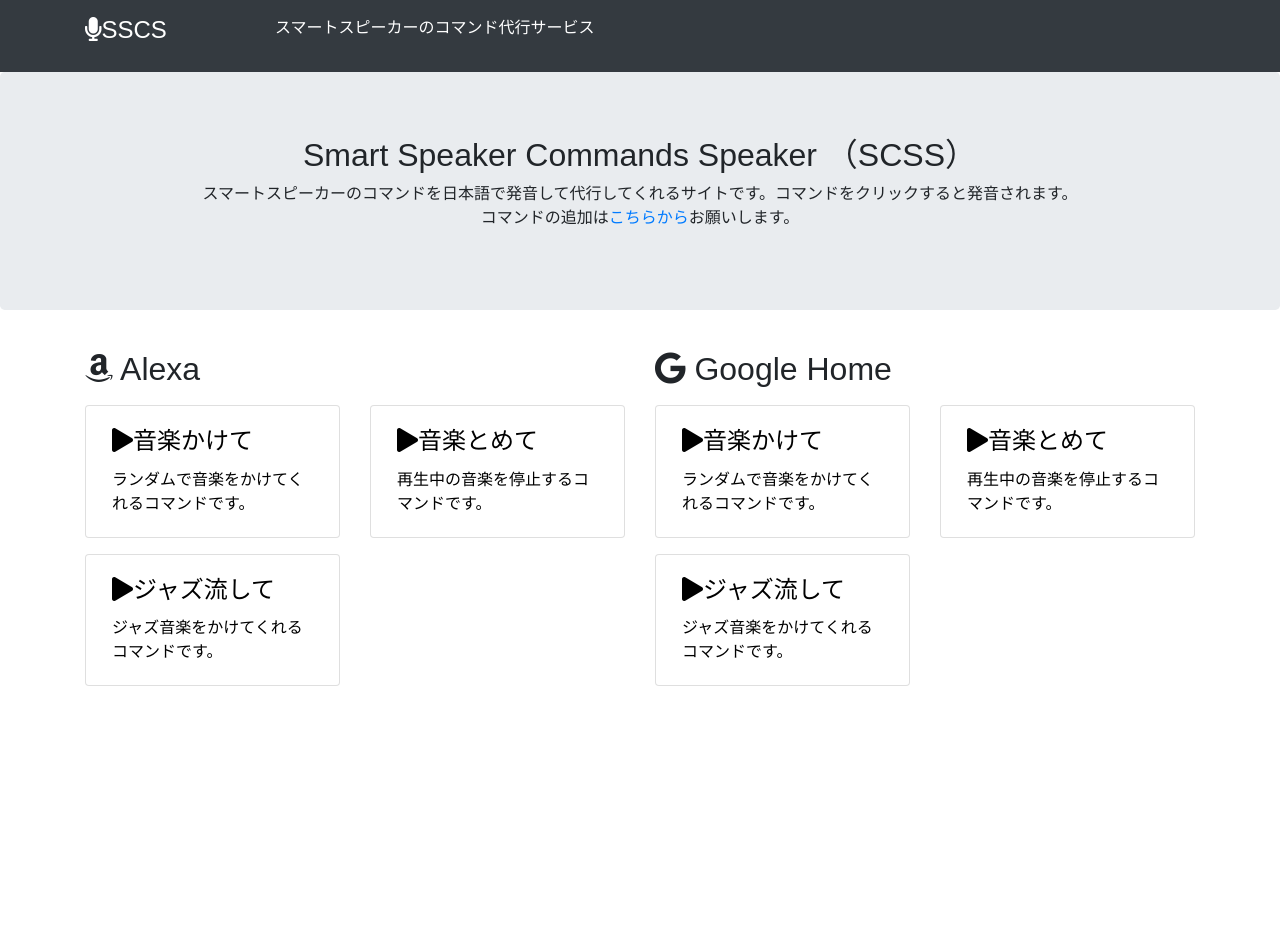
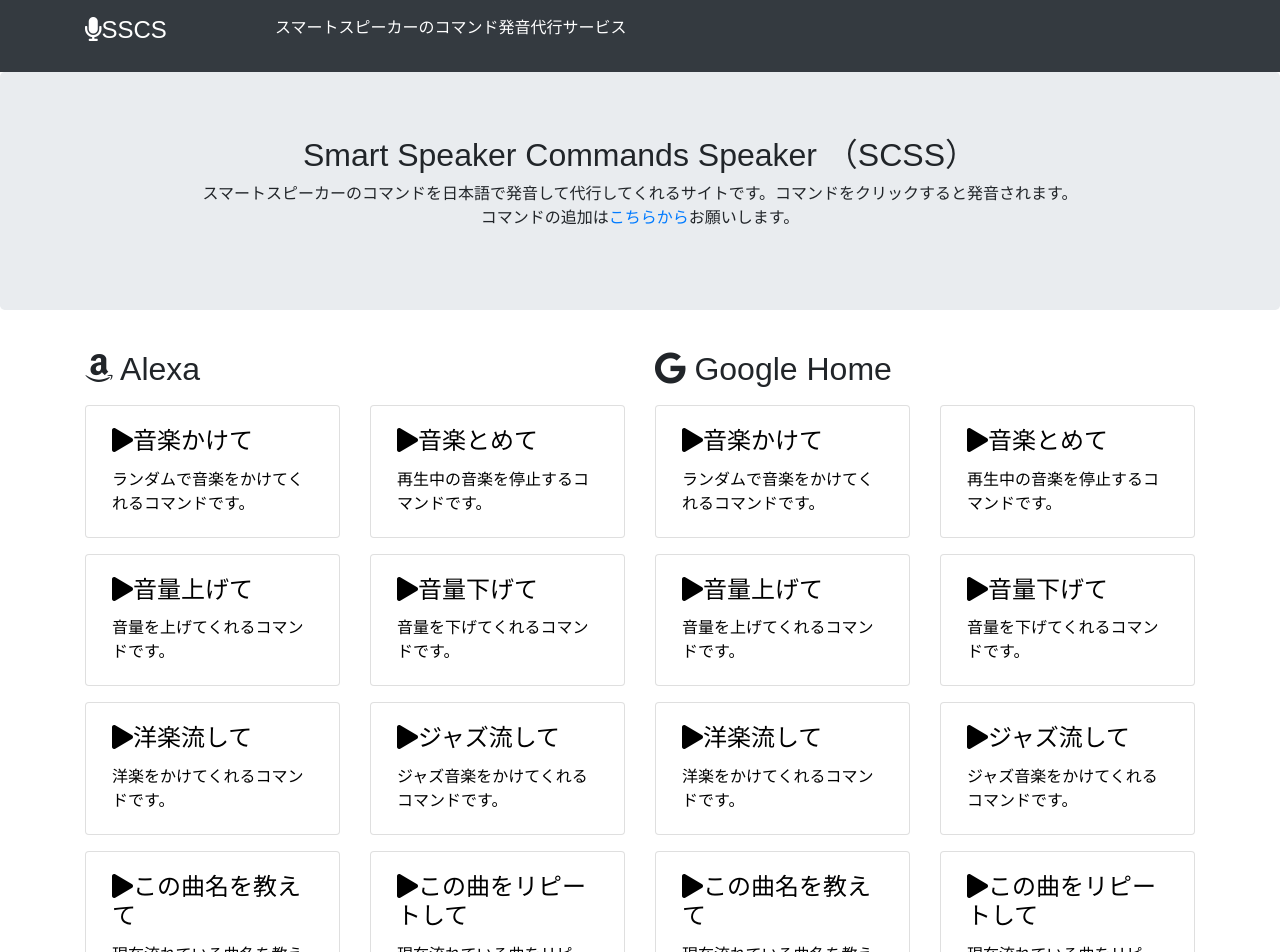
Before and after one commit to palan-inc/smart-speakers-commands-speaker, a React (Create React App) app: page / in a window 1280 px wide. Shown: the top 952 px of the page. Before the commit the page ends 800 px from the top, so only its background shows below. Built offline with nearby package versions, Linux system fonts and the light colour scheme.

Commit message:
add alexa and google commands

```diff
--- a/src/App.js
+++ b/src/App.js
@@ -16,7 +16,7 @@
                   </h4>
                 </div>
                 <div class="col-sm-10 col-md-10 py-3">
-                  <p class="text-white">スマートスピーカーのコマンド代行サービス</p>
+                  <p class="text-white">スマートスピーカーのコマンド発音代行サービス</p>
                 </div>
               </div>
             </div>
--- a/src/const/alexa.js
+++ b/src/const/alexa.js
@@ -12,9 +12,34 @@
       description: '再生中の音楽を停止するコマンドです。',
     },
     {
+      title: '音量上げて',
+      pronunciation: 'おんりょうあげて',
+      description: '音量を上げてくれるコマンドです。',
+    },
+    {
+      title: '音量下げて',
+      pronunciation: 'おんりょうさげて',
+      description: '音量を下げてくれるコマンドです。',
+    },
+    {
+      title: '洋楽流して',
+      pronunciation: '洋楽ながして',
+      description: '洋楽をかけてくれるコマンドです。',
+    },
+    {
       title: 'ジャズ流して',
       pronunciation: 'ジャズながして',
       description: 'ジャズ音楽をかけてくれるコマンドです。',
     },
+    {
+      title: 'この曲名を教えて',
+      pronunciation: 'この曲名を教えて',
+      description: '現在流れている曲名を教えてくれるコマンドです。',
+    },
+    {
+      title: 'この曲をリピートして',
+      pronunciation: 'この曲をリピートして',
+      description: '現在流れている曲をリピート再生してくれるコマンドです。',
+    },
   ]
 }
--- a/src/const/google.js
+++ b/src/const/google.js
@@ -12,9 +12,34 @@
       description: '再生中の音楽を停止するコマンドです。',
     },
     {
+      title: '音量上げて',
+      pronunciation: 'おんりょうあげて',
+      description: '音量を上げてくれるコマンドです。',
+    },
+    {
+      title: '音量下げて',
+      pronunciation: 'おんりょうさげて',
+      description: '音量を下げてくれるコマンドです。',
+    },
+    {
+      title: '洋楽流して',
+      pronunciation: '洋楽ながして',
+      description: '洋楽をかけてくれるコマンドです。',
+    },
+    {
       title: 'ジャズ流して',
       pronunciation: 'ジャズながして',
       description: 'ジャズ音楽をかけてくれるコマンドです。',
     },
+    {
+      title: 'この曲名を教えて',
+      pronunciation: 'この曲名を教えて',
+      description: '現在流れている曲名を教えてくれるコマンドです。',
+    },
+    {
+      title: 'この曲をリピートして',
+      pronunciation: 'この曲をリピートして',
+      description: '現在流れている曲をリピート再生してくれるコマンドです。',
+    },
   ]
 }
```
Lines whose indentation alone changed are shown as unchanged.
